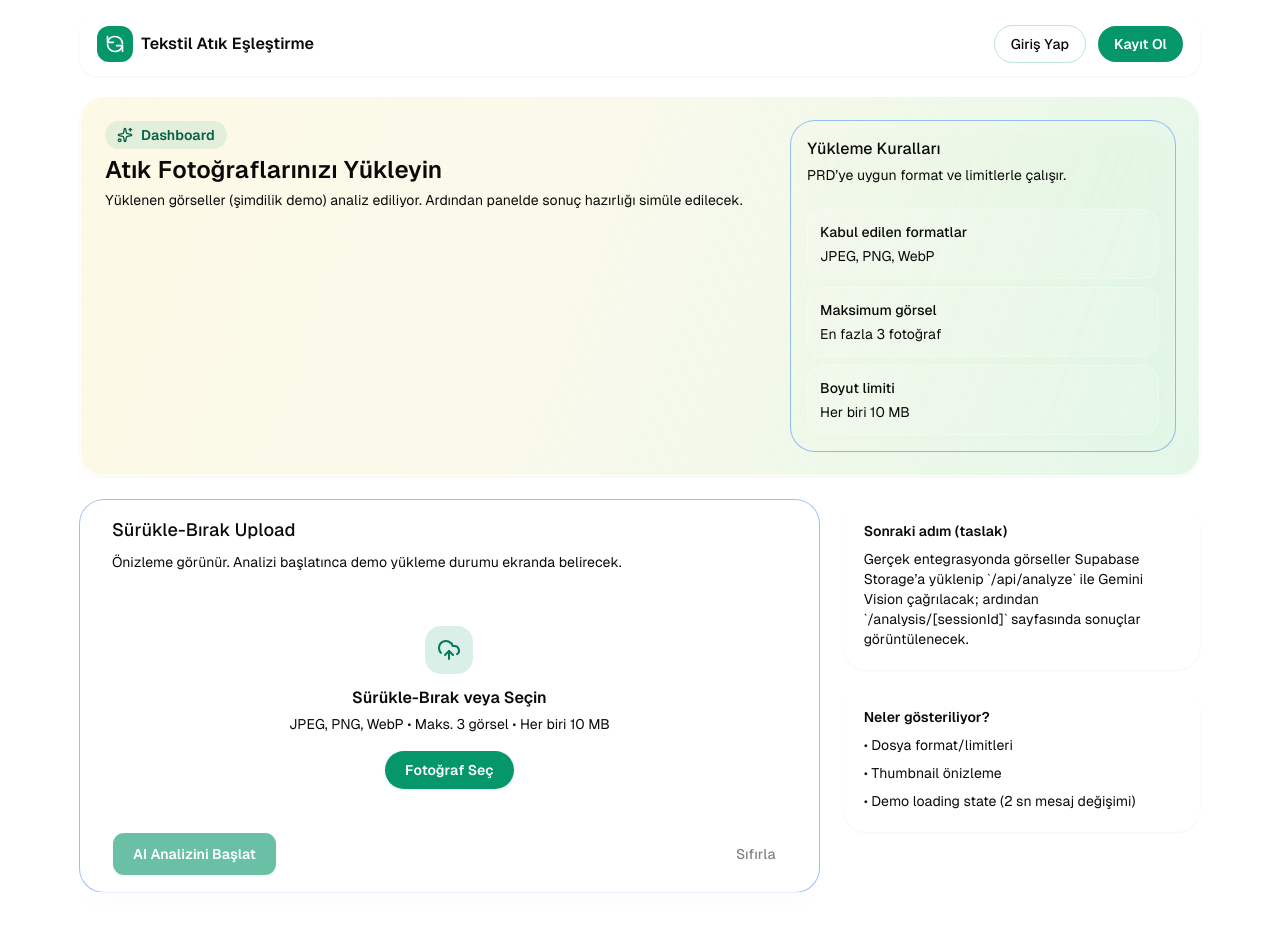
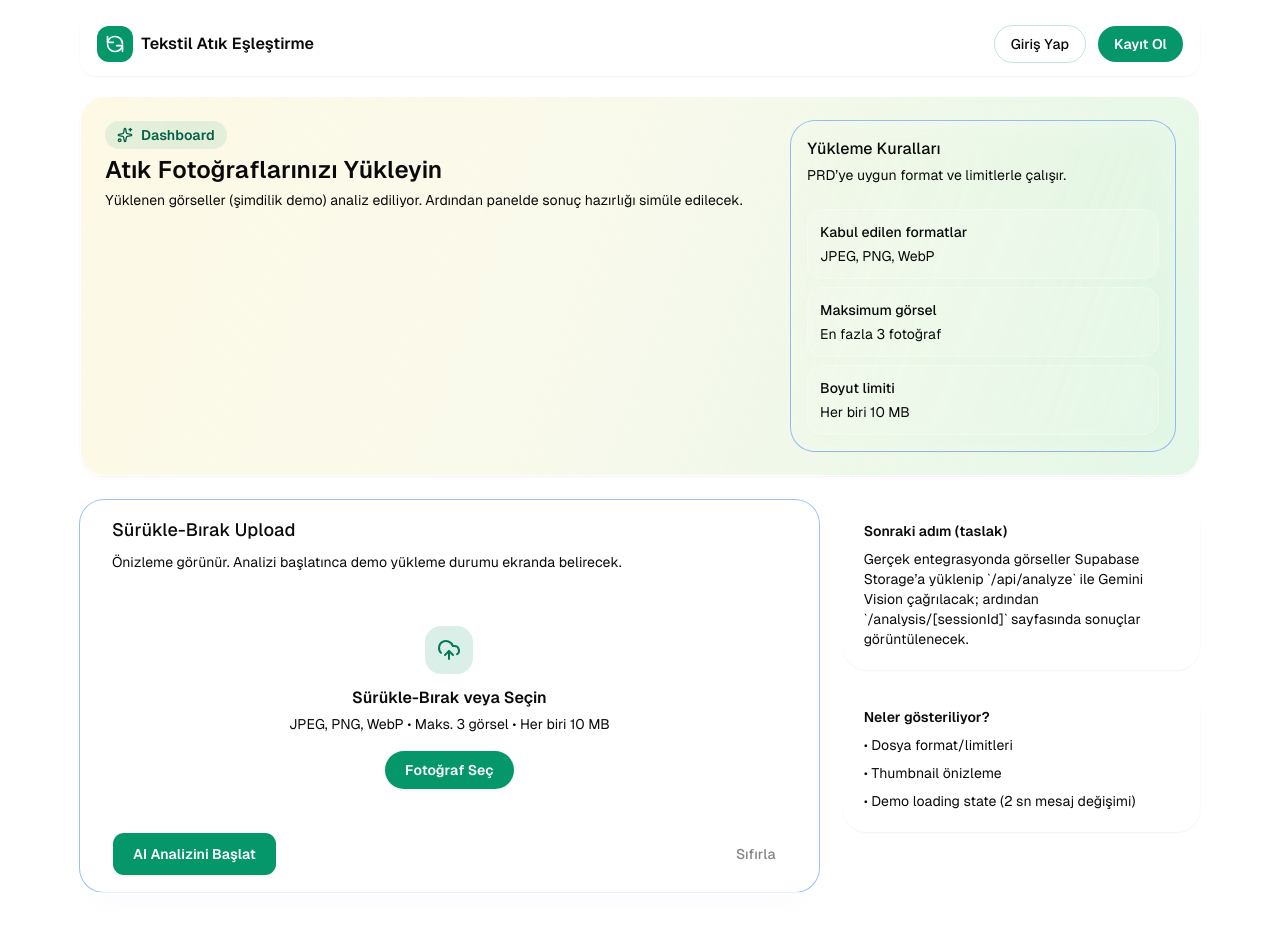
Before and after one commit to iremdemir5/tekstil-atik-eslestirme, a Next.js app in the folder web/: page /dashboard in a window 1280 px wide. Shown: the top 933 px of the page. Built offline with nearby package versions, Linux system fonts and the light colour scheme.

Commit message:
Analiz butonu aktif edildi ve Supabase baglantisi kuruldu

```diff
--- a/web/src/components/dashboard/AtikUploadDashboard.tsx
+++ b/web/src/components/dashboard/AtikUploadDashboard.tsx
@@ -53,7 +53,10 @@ export default function AtikUploadDashboard() {
 
   const startAnalysis = async () => {
     if (isAnalyzing) return
-    if (files.length === 0) return
+    if (files.length === 0) {
+      setErrorMessage("Lütfen en az 1 görsel yükleyin.")
+      return
+    }
 
     // Önce timer'ları temizleyelim.
     if (intervalIdRef.current) window.clearInterval(intervalIdRef.current)
@@ -180,7 +183,7 @@ export default function AtikUploadDashboard() {
                 <Button
                   type="button"
                   onClick={startAnalysis}
-                  disabled={isAnalyzing || files.length === 0}
+                  disabled={isAnalyzing}
                   className="h-11 rounded-xl bg-emerald-600 px-5 text-sm font-semibold text-white shadow-sm transition-colors hover:bg-emerald-700 disabled:opacity-60"
                 >
                   {isAnalyzing ? (
```
